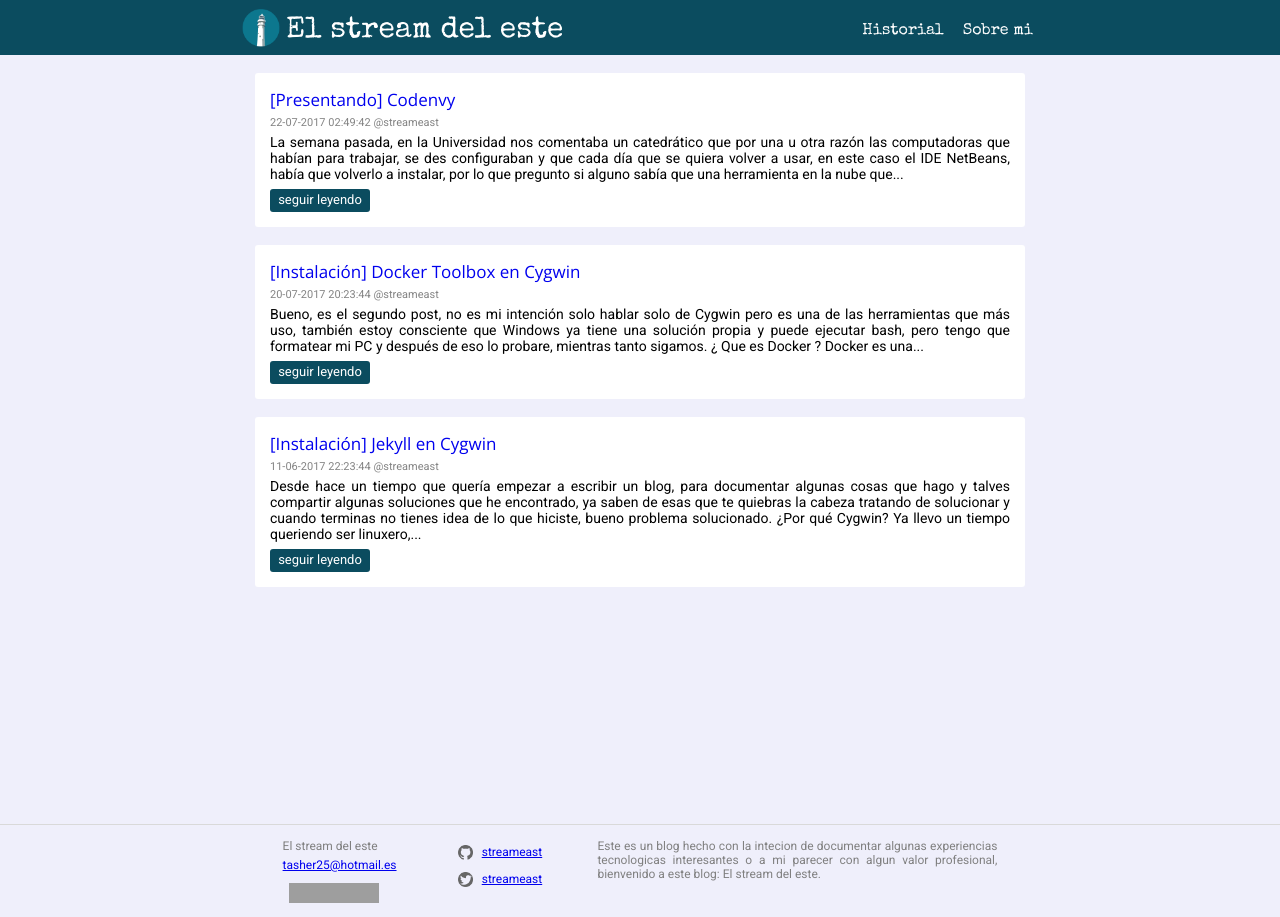
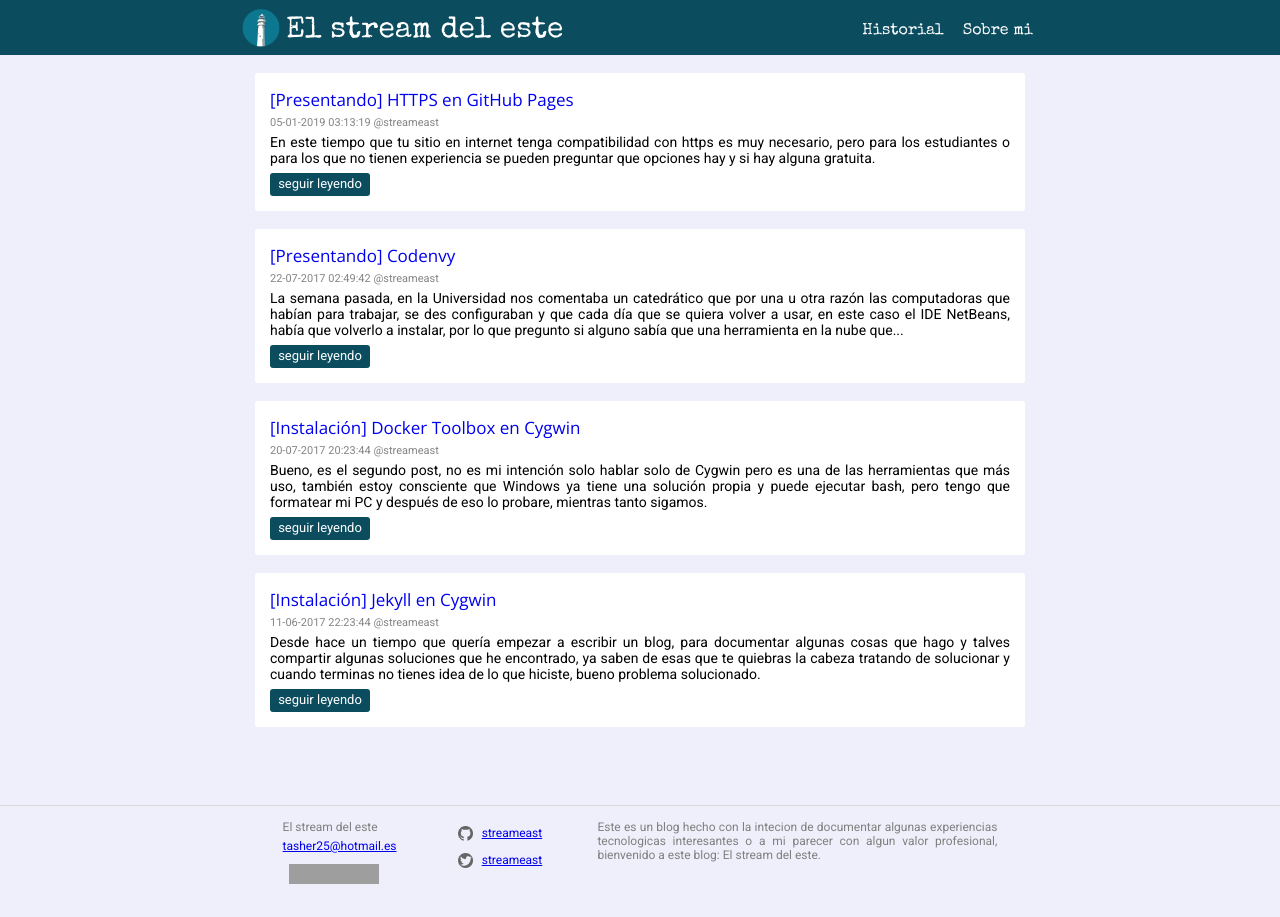
Before and after one commit to esturafd/blog-profesional, a Jekyll site: the page built from index.md, in a window 1280 px wide. Built offline with Jekyll 4.4.1, drawn with Linux system fonts in a browser that asks for light colours; part of the change alters nothing that is shown; grey boxes are pictures that could not be loaded.

Commit message:
Se agrega el post https github-pages

```diff
--- /dev/null
+++ b/_posts/2019-01-04-https-githubpages.md
@@ -0,0 +1,72 @@
+---
+layout: post
+title:  "[Presentando] HTTPS en GitHub Pages"
+date: 2019-01-04 21:13:19 -0600
+author: "@streameast"
+categories: https ssl github-pages free
+comments: yes
+---
+
+En este tiempo que tu sitio en internet tenga compatibilidad con https es muy
+necesario, pero para los estudiantes o para los que no tienen experiencia se pueden
+preguntar que opciones hay y si hay alguna gratuita.
+
+Por defecto si tienes un dominio `*.github.io`, este ya tiene compatibilidad con
+https, y si quieres que se use por defecto hay un configuración en la pestaña
+settings de tu repositorio. Pero para los dominios personalizados es otra historia.
+
+Si estas interesado en configurar tu dominio personalizado para GitHub Pages pero
+no sabes como, te dejo el [link](https://help.github.com/articles/quick-start-setting-up-a-custom-domain/)
+a la ayuda de GitHub.
+
+## Cloudflare
+
+Es un empresa que proporciona una red de entrega de contenido, servicios de seguridad
+de Internet y servicios de servidores de nombres de dominio distribuidos, localizados
+entre el visitante.
+
+En un principio estaba confundido creía que Cloudflare era un gestor de dominios
+por lo que creí que necesitaba que comprar otro dominio o algo, pero esta empresa
+lo que ofrece es un servicio de DNS ademas de una realizar una funciona de proxy y
+protegerte de por ejemplo ataques de DDoS, entre otras cosas.
+
+Pero el servicio de DNS ya lo realiza el gestor de dominios, eso no importa por que
+normalmente te deja configurar uno personalizado, un servername que proporciona
+este servicio.
+
+## Configuracion en Cloudflare
+
+* Primero necesitamos registrarnos en la pagina de Cloudflare. Para esto hay un
+menu para colocar nuestro correo electrónico y una contraseña.
+
+![https://ibb.co/q9yYwMd](https://i.ibb.co/DkVfnDt/image.png)
+
+* luego registramos el dominio, en la esquina superior derecha aparece "Add site",
+y agregamos nuestro dominio.
+
+![https://ibb.co/Tcq4nJH](https://i.ibb.co/R243MtC/image.png)
+* Al realizar esto importara nuestra configuración de DNS actual, nos pondrá un
+menú por si queremos cambiar una configuración, si no es el caso, continuamos.
+
+* Hasta este punto aun no sabe si el dominio es nuestro, pero esto es facil, solo
+falta cambiar los servername del servicio de DNS en nuestro gestor de dominio. En
+mi caso es NameCheap pero deberia servir para cualquiera.
+
+![https://ibb.co/Qft9TN1](https://i.ibb.co/jTshQM1/image.png)
+
+* En Cloudflare, en la opción Crypto se coloca Full, esto hará que el certificado
+se cree (esto puede tarda un tiempo).
+
+![https://ibb.co/jk8RYSB](https://i.ibb.co/3mTzbnG/image.png)
+
+Listo ya esta configurado, adicional podemos agregar una regla de pagina para
+obligar a usar solamente https. Esto lo hacemos en la opcion "Page Rules", "create
+Page Rule", colocamos `http://*midomin.io/*` (el primer asterisco para que aplique
+a todos los subdominios y el segudo a todas las paginas de ese dominio) y añadimos
+la configuración (Add a Setting) "Always Use HTTPS".
+
+Revisa las referencias a recursos en tu pagina, el cambio puede dar algunos problemas.
+En mi caso tenia algunas referencia absolutas, pero al cambiarlas a relativas y se
+solucionaron.
+
+¿Cual es tu excusa para con colocar https a tu sitio?
```
Also changed, not shown: _posts/2017-06-11-jekyll-cygwin.md (line endings or trailing spaces), _posts/2017-07-20-docker-cygwin.md (line endings or trailing spaces), _posts/2017-07-21-codenvy.md (line endings or trailing spaces).
